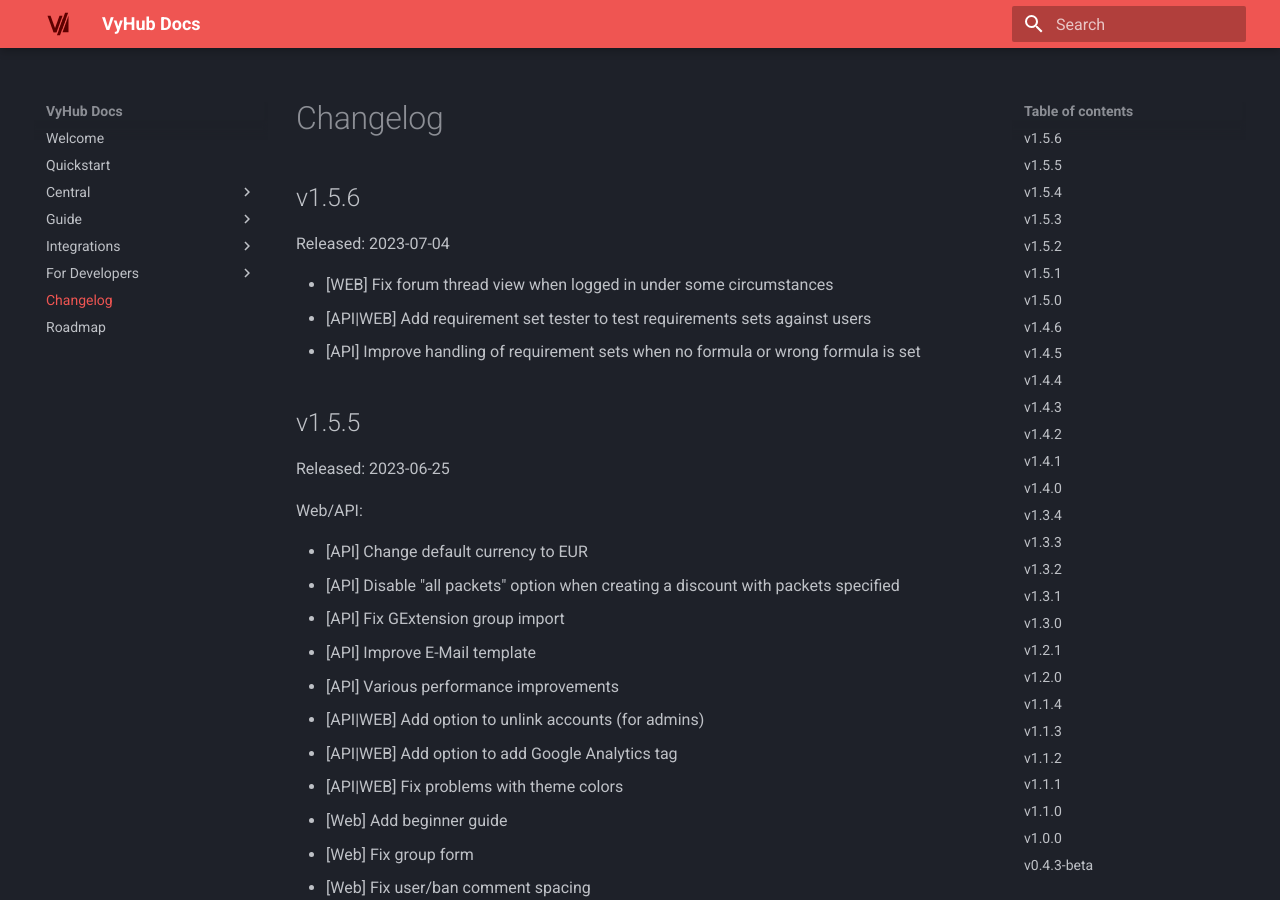
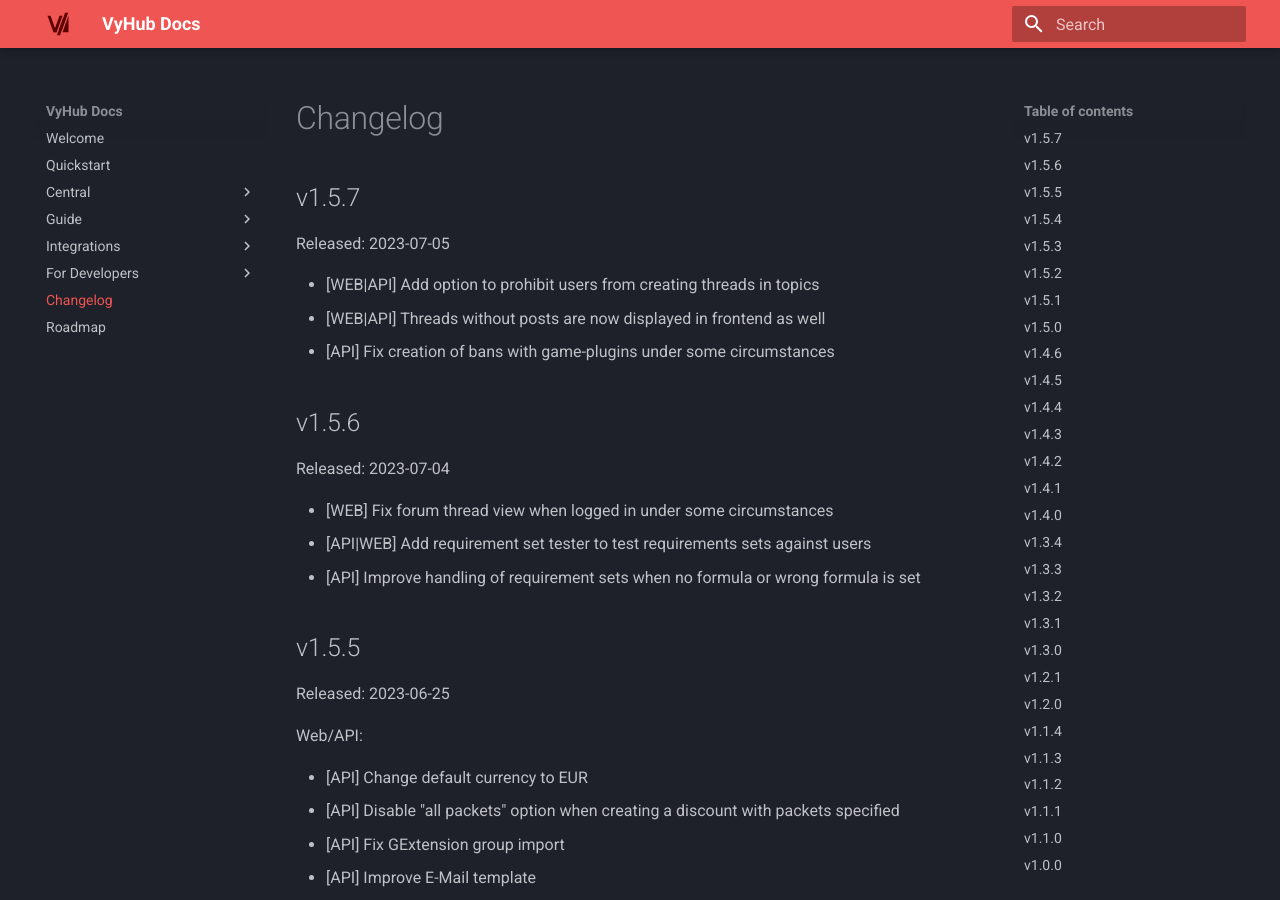
Before and after one commit to nyx-project/vyhub-documentation, an MkDocs documentation site: the page built from docs/changelog.md, in a window 1280 px wide and 900 px high. Built offline with MkDocs 1.6.1 and Material for MkDocs 9.7.7, drawn with Linux system fonts in a browser that asks for light colours; the version menu is left out.

Commit message:
Add 1.5.7 changelog

```diff
--- a/docs/changelog.md
+++ b/docs/changelog.md
@@ -1,4 +1,12 @@
 # Changelog
+
+## v1.5.7
+
+Released: 2023-07-05
+
+- [WEB|API] Add option to prohibit users from creating threads in topics
+- [WEB|API] Threads without posts are now displayed in frontend as well
+- [API] Fix creation of bans with game-plugins under some circumstances
 
 ## v1.5.6
 
```
